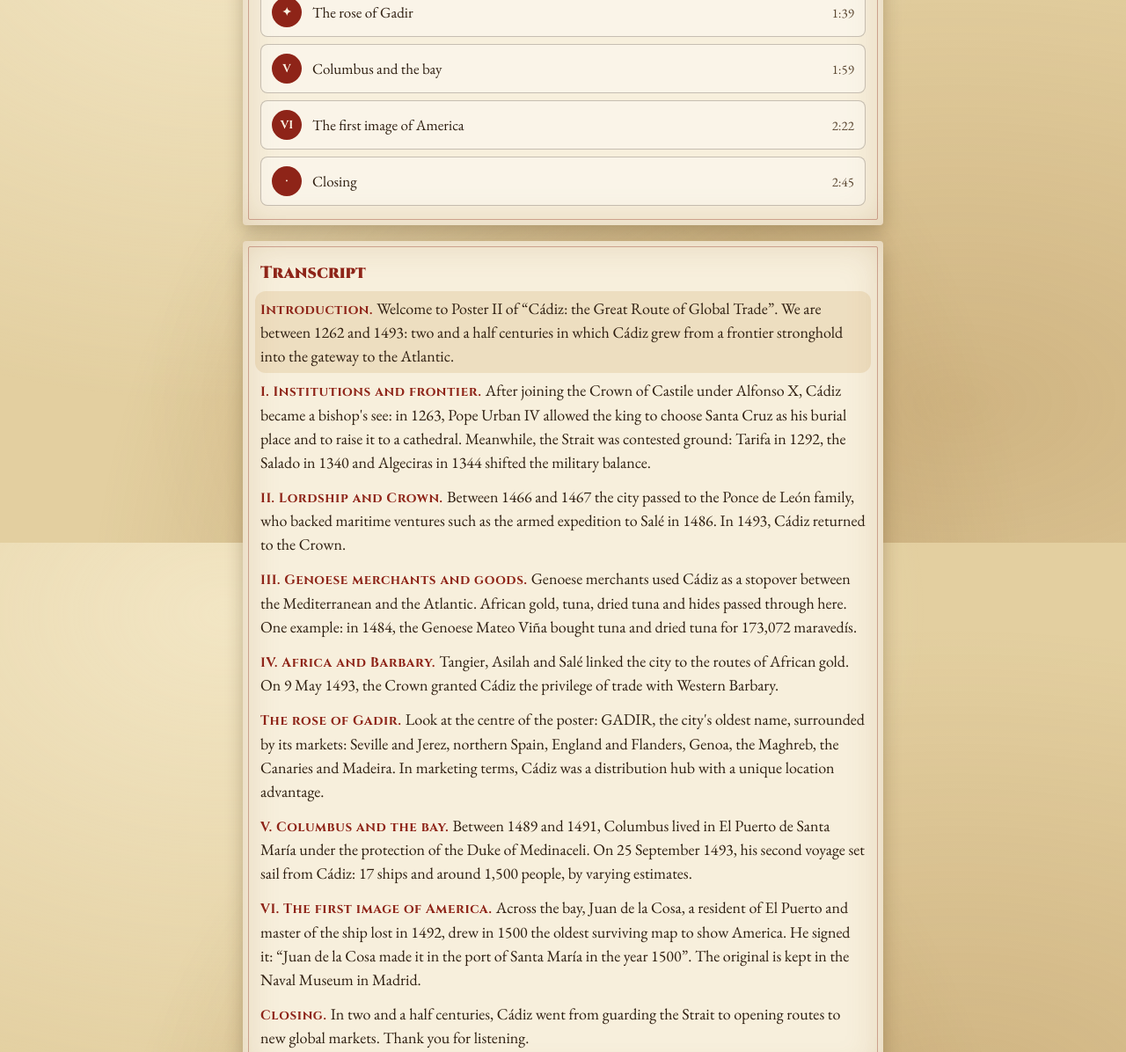
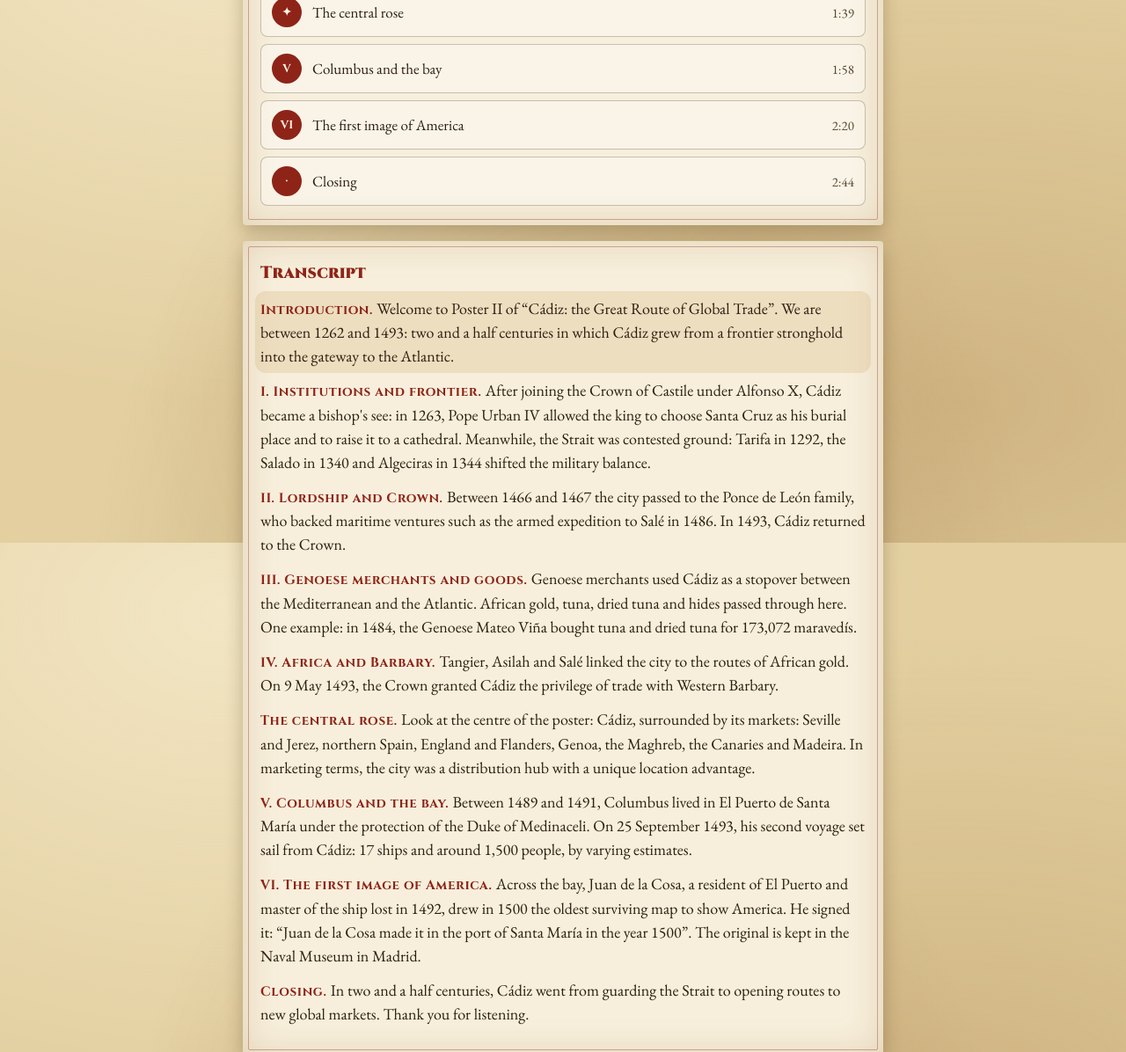
Before and after one commit to javiergarciapino2007-afk/Audiogu-a-cartel, a plain HTML site: page index.html in a window 1280 px wide. Shown: the part 983-2179 px from the top of the page at 88% size. Drawn offline with nearby package versions, Linux system fonts and the light colour scheme.

Commit message:
Add files via upload

```diff
--- a/index.html
+++ b/index.html
@@ -189,13 +189,13 @@ const LANGS = {
         p:"Los mercaderes genoveses usaron Cádiz como escala entre el Mediterráneo y el Atlántico. Por aquí pasaban oro africano, atún, mojama y cueros. Un ejemplo: en 1484, el genovés Mateo Viña compró atún y mojama por 173.072 maravedíes." },
       { n:"IV", h:"África y Berbería", t:81.1,
         p:"Tánger, Arcila y Salé conectaban la ciudad con las rutas del oro africano. El 9 de mayo de 1493, la Corona concedió a Cádiz el privilegio del comercio con Berbería de Poniente." },
-      { n:"✦", h:"La rosa de Gadir", t:95.6,
-        p:"Fijaos en el centro del cartel: GADIR, el nombre más antiguo de la ciudad, rodeado por sus mercados: Sevilla y Jerez, el norte peninsular, Inglaterra y Flandes, Génova, el Magreb, Canarias y Madeira. En lenguaje de marketing, Cádiz era un nodo de distribución con una ventaja de localización única." },
-      { n:"V", h:"Colón y la bahía", t:115.4,
+      { n:"✦", h:"La rosa central", t:95.6,
+        p:"Fijaos en el centro del cartel: Cádiz, rodeada por sus mercados: Sevilla y Jerez, el norte peninsular, Inglaterra y Flandes, Génova, el Magreb, Canarias y Madeira. En lenguaje de marketing, la ciudad era un nodo de distribución con una ventaja de localización única." },
+      { n:"V", h:"Colón y la bahía", t:113.6,
         p:"Entre 1489 y 1491, Colón vivió en El Puerto de Santa María bajo la protección del duque de Medinaceli. El 25 de septiembre de 1493 zarpó de Cádiz su segundo viaje: 17 barcos y unas 1.500 personas, según estimaciones que varían." },
-      { n:"VI", h:"La primera imagen de América", t:135.8,
+      { n:"VI", h:"La primera imagen de América", t:134.0,
         p:"Al otro lado de la bahía, Juan de la Cosa, vecino de El Puerto y maestre de la nao perdida en 1492, dibujó en 1500 el mapa más antiguo conservado en el que aparece América. Lo firmó así: «Juan de la Cosa la fizo en el puerto de Santa María en año de 1500». El original se conserva en el Museo Naval de Madrid." },
-      { n:"", h:"Cierre", t:157.8,
+      { n:"", h:"Cierre", t:155.9,
         p:"En apenas dos siglos y medio, Cádiz pasó de vigilar el Estrecho a abrir rutas hacia nuevos mercados globales. Gracias por escuchar." }
     ]
   },
@@ -217,13 +217,13 @@ const LANGS = {
         p:"Genoese merchants used Cádiz as a stopover between the Mediterranean and the Atlantic. African gold, tuna, dried tuna and hides passed through here. One example: in 1484, the Genoese Mateo Viña bought tuna and dried tuna for 173,072 maravedís." },
       { n:"IV", h:"Africa and Barbary", t:85.1,
         p:"Tangier, Asilah and Salé linked the city to the routes of African gold. On 9 May 1493, the Crown granted Cádiz the privilege of trade with Western Barbary." },
-      { n:"✦", h:"The rose of Gadir", t:99.2,
-        p:"Look at the centre of the poster: GADIR, the city's oldest name, surrounded by its markets: Seville and Jerez, northern Spain, England and Flanders, Genoa, the Maghreb, the Canaries and Madeira. In marketing terms, Cádiz was a distribution hub with a unique location advantage." },
-      { n:"V", h:"Columbus and the bay", t:119.8,
+      { n:"✦", h:"The central rose", t:99.2,
+        p:"Look at the centre of the poster: Cádiz, surrounded by its markets: Seville and Jerez, northern Spain, England and Flanders, Genoa, the Maghreb, the Canaries and Madeira. In marketing terms, the city was a distribution hub with a unique location advantage." },
+      { n:"V", h:"Columbus and the bay", t:118.2,
         p:"Between 1489 and 1491, Columbus lived in El Puerto de Santa María under the protection of the Duke of Medinaceli. On 25 September 1493, his second voyage set sail from Cádiz: 17 ships and around 1,500 people, by varying estimates." },
-      { n:"VI", h:"The first image of America", t:142.0,
+      { n:"VI", h:"The first image of America", t:140.4,
         p:"Across the bay, Juan de la Cosa, a resident of El Puerto and master of the ship lost in 1492, drew in 1500 the oldest surviving map to show America. He signed it: “Juan de la Cosa made it in the port of Santa María in the year 1500”. The original is kept in the Naval Museum in Madrid." },
-      { n:"", h:"Closing", t:165.7,
+      { n:"", h:"Closing", t:164.1,
         p:"In two and a half centuries, Cádiz went from guarding the Strait to opening routes to new global markets. Thank you for listening." }
     ]
   }
```
Also changed, not shown: 2 other files.
